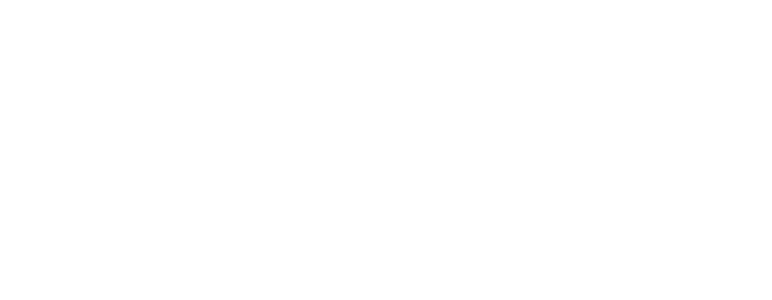
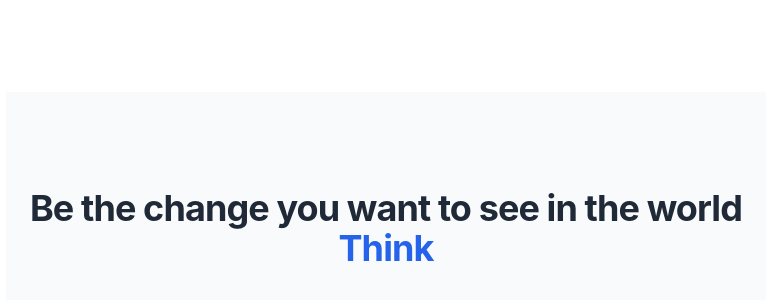
Before and after one commit to bytesun/amsunic, a React (Vite) app: page / in a window 1280 px wide. Shown: the part 68-368 px from the top of the page, without its empty margins (254-1026 px from the left). Built offline with nearby package versions, Linux system fonts and the light colour scheme.

Commit message:
landing page

```diff
--- a/index.html
+++ b/index.html
@@ -2,6 +2,7 @@
 <html lang="en">
   <head>
     <meta charset="UTF-8" />
+
     <meta name="viewport" content="width=device-width, initial-scale=1.0" />
     <title>Sun Space</title>
   </head>
--- a/package.json
+++ b/package.json
@@ -9,6 +9,8 @@
     "preview": "vite preview"
   },
   "dependencies": {
+    "@headlessui/react": "^1.7.12",
+    "@heroicons/react": "^2.0.16",
     "react": "^18.2.0",
     "react-dom": "^18.2.0"
   },
@@ -16,6 +18,9 @@
     "@types/react": "^18.0.27",
     "@types/react-dom": "^18.0.10",
     "@vitejs/plugin-react": "^3.1.0",
+    "autoprefixer": "^10.4.13",
+    "postcss": "^8.4.21",
+    "tailwindcss": "^3.2.7",
     "typescript": "^4.9.3",
     "vite": "^4.1.0"
   }
--- /dev/null
+++ b/postcss.config.cjs
@@ -0,0 +1,6 @@
+module.exports = {
+  plugins: {
+    tailwindcss: {},
+    autoprefixer: {},
+  },
+}
--- a/src/App.tsx
+++ b/src/App.tsx
@@ -5,6 +5,21 @@
   return (
     <div className="App">
 
+      <div>
+
+
+        <section className="mb-40">
+
+
+          <div className="text-center bg-gray-50 text-gray-800 py-24 px-6">
+            <h1 className="text-2xl md:text-3xl xl:text-4xl font-bold tracking-tight mb-12">Be the change you want to see in the world <br />
+            <span className="text-blue-600">Think</span></h1>
+          </div>
+        </section>
+
+
+      </div>
+
     </div>
   )
 }
--- a/src/index.css
+++ b/src/index.css
@@ -67,3 +67,8 @@
     background-color: #f9f9f9;
   }
 }
+
+
+@tailwind base;
+@tailwind components;
+@tailwind utilities;
--- /dev/null
+++ b/tailwind.config.cjs
@@ -0,0 +1,11 @@
+/** @type {import('tailwindcss').Config} */
+module.exports = {
+  content: [
+    "./index.html",
+    "./src/**/*.{js,ts,jsx,tsx}",
+  ],
+  theme: {
+    extend: {},
+  },
+  plugins: [],
+}
```
Also changed, not shown: 1 other file (tests, documents, lock files or other folders).
